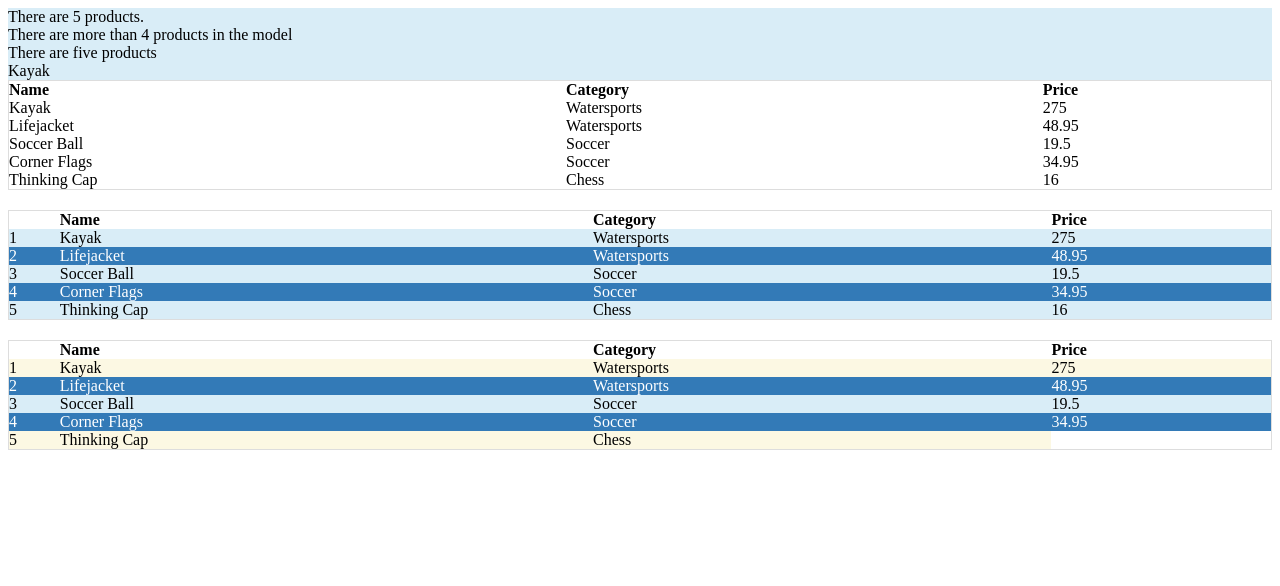
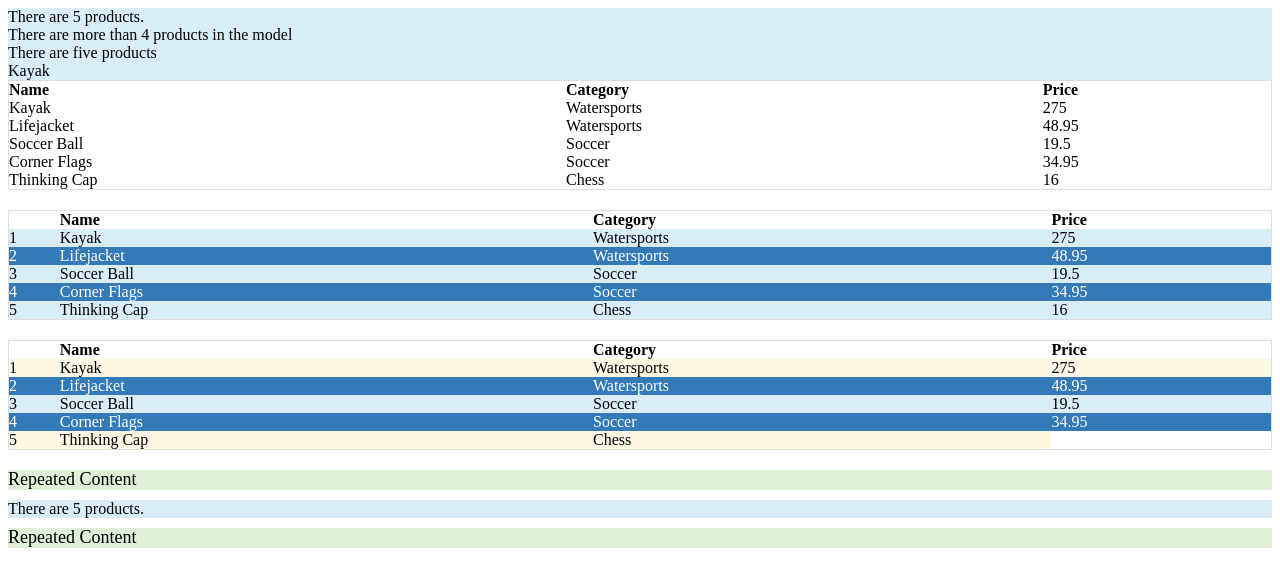
Before and after one commit to sskovalevskiy/angular.pro, an Angular app: page / in a window 1280 px wide. Shown: the top 586 px of the page. Built offline with nearby package versions, Linux system fonts and the light colour scheme.

Commit message:
13.13 Использование директивы ngTemplateOutlet и тега ng-template для создания повторяющихся элементов

```diff
--- a/src/app/app.component.html
+++ b/src/app/app.component.html
@@ -59,3 +59,15 @@
     <td *ngIf="!last">{{item.price}}</td>
   </tr>
 </table>
+
+<!--13.13 Использование директивы ngTemplateOutlet и тега ng-template для создания повторяющихся элементов-->
+<!--определяем шаблон с контентом, который должен повторяться с использованием директивы.-->
+<ng-template #titleTemplate>
+  <h4 class="p-a-1 bg-success">Repeated Content</h4>
+</ng-template>
+<!--контент вставляется в документ HTML при помощи директивы ngTemplateOutlet-->
+<ng-template [ngTemplateOutlet]="titleTemplate"></ng-template>
+<div class="bg-info p-a-1 m-a-1">
+  There are {{getProductCount()}} products.
+</div>
+<ng-template [ngTemplateOutlet]="titleTemplate"></ng-template>
```
